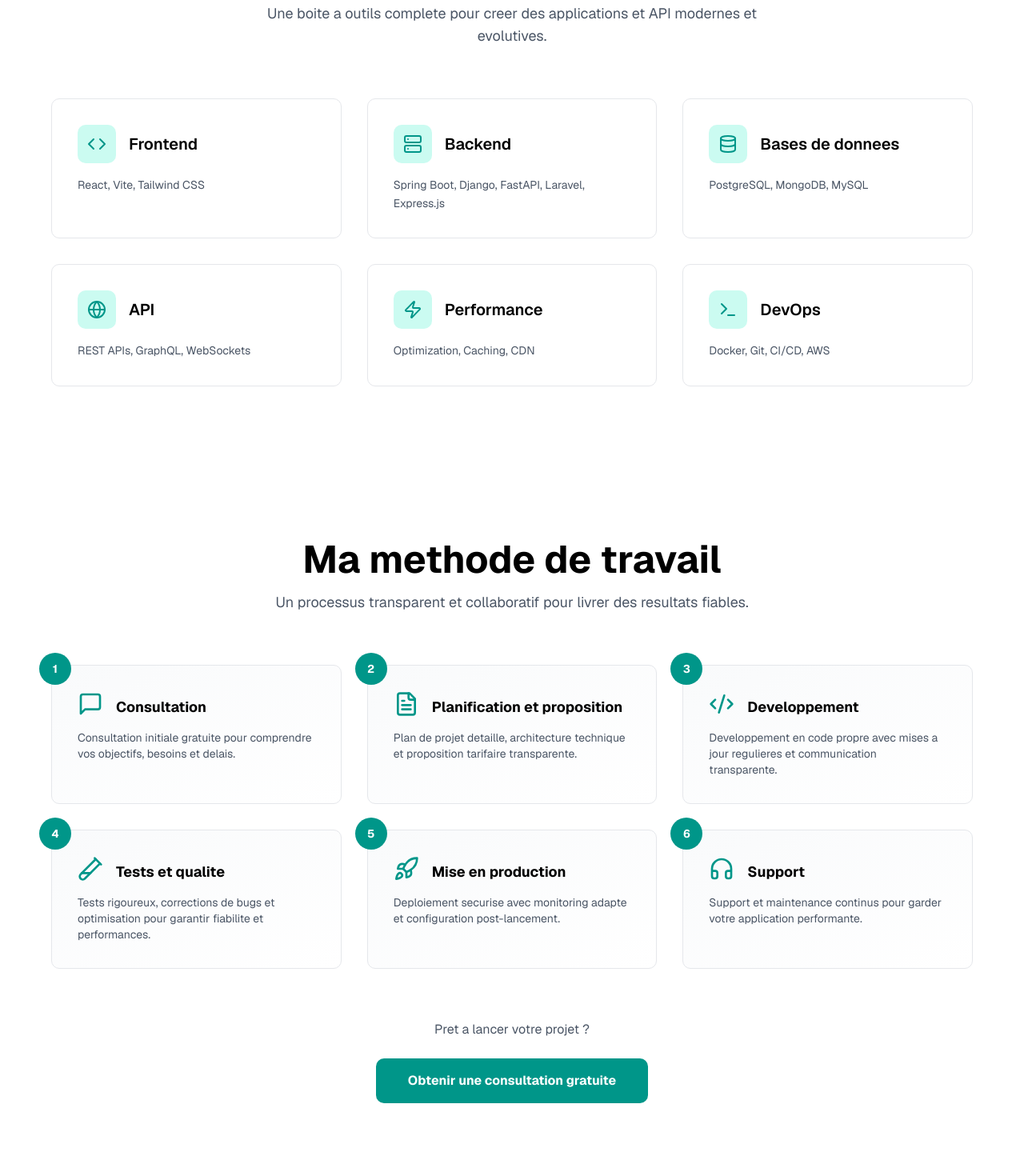
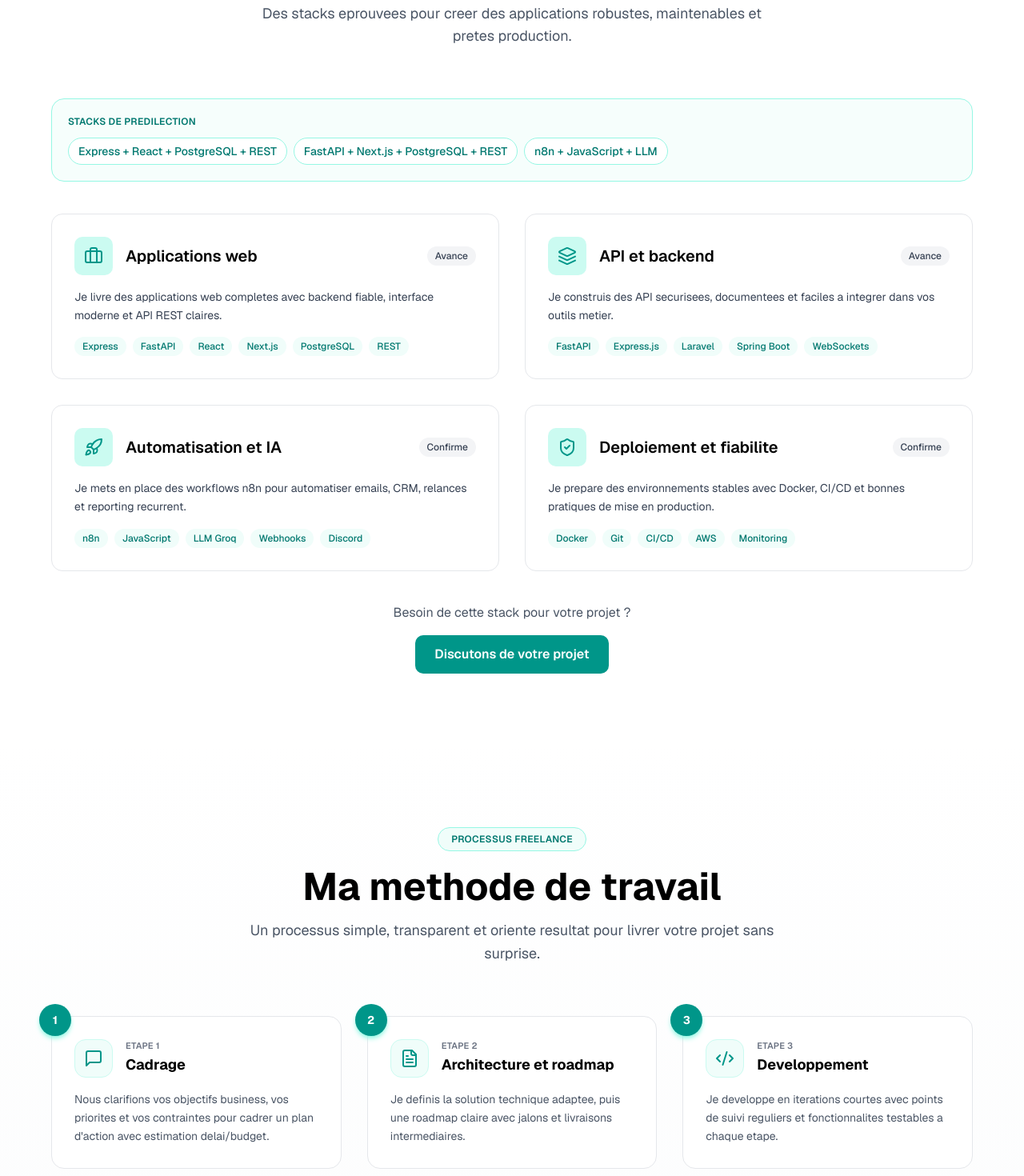
Before and after one commit to Daricha05/portfolio-website-for-johnny-richard, a Next.js app: page / in a window 1280 px wide. Shown: the part 3840-5310 px from the top of the page at 80% size. Built offline with nearby package versions, Linux system fonts and the light colour scheme.

Commit message:
Enhance Process and Skills components with improved layout and updated content for better user experience

```diff
--- a/components/process.tsx
+++ b/components/process.tsx
@@ -46,50 +46,54 @@ const Process = () => {
   ]
 
   return (
-    <section id="process" className="py-20 md:py-28 px-6 bg-white">
+    <section id="process" className="py-20 md:py-28 px-4 md:px-6 bg-gradient-to-b from-white via-gray-50/40 to-white">
       <div className="max-w-6xl mx-auto">
-        {/* Header */}
         <div className="text-center mb-16">
+          <span className="inline-flex items-center rounded-full bg-teal-50 border border-teal-200 px-4 py-1.5 text-xs font-semibold tracking-wide uppercase text-teal-700 mb-5">
+            {t("process.badge")}
+          </span>
           <h2 className="text-4xl md:text-5xl font-bold text-black mb-4">{t("process.title")}</h2>
-          <p className="text-lg text-gray-600 max-w-2xl mx-auto">
+          <p className="text-base md:text-lg text-gray-600 max-w-2xl mx-auto leading-relaxed">
             {t("process.subtitle")}
           </p>
         </div>
 
-        {/* Steps Grid */}
         <div className="grid md:grid-cols-2 lg:grid-cols-3 gap-8">
           {steps.map((step) => {
             const Icon = step.icon
             return (
               <div
                 key={step.number}
-                className="relative p-6 md:p-8 bg-gradient-to-br from-gray-50 to-white border border-gray-200 rounded-lg hover:border-teal-300 hover:shadow-lg transition"
+                className="group relative p-6 md:p-7 bg-white border border-gray-200 rounded-2xl hover:border-teal-300 hover:shadow-xl hover:-translate-y-1 transition-all duration-300"
               >
-                {/* Step number badge */}
-                <div className="absolute -top-4 -left-4 w-10 h-10 bg-teal-600 text-white rounded-full flex items-center justify-center font-bold text-sm">
+                <div className="absolute -top-4 -left-4 w-10 h-10 bg-teal-600 text-white rounded-full flex items-center justify-center font-bold text-sm shadow-md shadow-teal-200">
                   {step.number}
                 </div>
 
-                <div className="flex items-center gap-4">
-                  {/* Icon */}
-                  <Icon className="w-8 h-8 text-teal-600 mb-4" />
+                <div className="flex items-start gap-4 mb-4">
+                  <div className="w-12 h-12 rounded-xl bg-teal-50 border border-teal-100 flex items-center justify-center group-hover:bg-teal-100 transition-colors duration-300">
+                    <Icon className="w-6 h-6 text-teal-600" />
+                  </div>
 
-                  {/* Content */}
-                  <h3 className="text-lg font-bold text-black mb-2">{step.title}</h3>
+                  <div>
+                    <p className="text-[11px] uppercase tracking-wide text-gray-500 font-semibold mb-1">
+                      {t("process.stepLabel")} {step.number}
+                    </p>
+                    <h3 className="text-lg font-bold text-black leading-tight">{step.title}</h3>
+                  </div>
                 </div>
 
-                <p className="text-sm text-gray-600">{step.description}</p>
+                <p className="text-sm text-gray-600 leading-relaxed">{step.description}</p>
               </div>
             )
           })}
         </div>
 
-        {/* CTA */}
-        <div className="mt-16 text-center">
-          <p className="text-gray-600 mb-6">{t("process.ready")}</p>
+        <div className="mt-14 md:mt-16 rounded-2xl border border-teal-200 bg-gradient-to-r from-teal-50 to-cyan-50 p-6 md:p-8 text-center">
+          <p className="text-gray-700 mb-5 text-sm md:text-base">{t("process.ready")}</p>
           <a
             href="#contact"
-            className="inline-block bg-teal-600 hover:bg-teal-500 text-white px-8 md:px-10 py-3 md:py-4 rounded-lg font-bold transition"
+            className="inline-flex items-center justify-center bg-teal-600 hover:bg-teal-500 text-white px-8 md:px-10 py-3 rounded-xl font-semibold transition"
           >
             {t("process.cta")}
           </a>
--- a/components/skills.tsx
+++ b/components/skills.tsx
@@ -1,54 +1,55 @@
 "use client"
 
-import { Code, Server, Database, Globe, Zap, Terminal } from "lucide-react"
+import { Briefcase, Layers, Rocket, ShieldCheck } from "lucide-react"
 import { useTranslation } from "react-i18next"
 
 const Skills = () => {
   const { t } = useTranslation()
 
+  const freelanceStacks = [
+    t("skills.featuredStacks.0"),
+    t("skills.featuredStacks.1"),
+    t("skills.featuredStacks.2"),
+  ]
+
   const skillsData = [
     {
       id: 1,
-      category: t("skills.categories.frontend"),
-      icon: Code,
-      skills: ["React", "Vite", "Tailwind CSS"],
+      category: t("skills.blocks.0.title"),
+      icon: Briefcase,
+      skills: ["Express", "FastAPI", "React", "Next.js", "PostgreSQL", "REST"],
+      delivery: t("skills.blocks.0.delivery"),
+      level: t("skills.blocks.0.level"),
     },
     {
       id: 2,
-      category: t("skills.categories.backend"),
-      icon: Server,
-      skills: ["Spring Boot", "Django", "FastAPI", "Laravel", "Express.js"],
+      category: t("skills.blocks.1.title"),
+      icon: Layers,
+      skills: ["FastAPI", "Express.js", "Laravel", "Spring Boot", "WebSockets"],
+      delivery: t("skills.blocks.1.delivery"),
+      level: t("skills.blocks.1.level"),
     },
     {
       id: 3,
-      category: t("skills.categories.databases"),
-      icon: Database,
-      skills: ["PostgreSQL", "MongoDB", "MySQL"],
+      category: t("skills.blocks.2.title"),
+      icon: Rocket,
+      skills: ["n8n", "JavaScript", "LLM Groq", "Webhooks", "Discord"],
+      delivery: t("skills.blocks.2.delivery"),
+      level: t("skills.blocks.2.level"),
     },
     {
       id: 4,
-      category: t("skills.categories.apis"),
-      icon: Globe,
-      skills: ["REST APIs", "GraphQL", "WebSockets"],
-    },
-    {
-      id: 5,
-      category: t("skills.categories.performance"),
-      icon: Zap,
-      skills: ["Optimization", "Caching", "CDN"],
-    },
-    {
-      id: 6,
-      category: t("skills.categories.devops"),
-      icon: Terminal,
-      skills: ["Docker", "Git", "CI/CD", "AWS"],
+      category: t("skills.blocks.3.title"),
+      icon: ShieldCheck,
+      skills: ["Docker", "Git", "CI/CD", "AWS", "Monitoring"],
+      delivery: t("skills.blocks.3.delivery"),
+      level: t("skills.blocks.3.level"),
     },
   ]
 
   return (
     <section id="skills" className="py-16 md:py-20 px-4 md:px-6 bg-white">
       <div className="max-w-6xl mx-auto">
-        {/* Section title */}
         <div className="mb-12 md:mb-16">
           <h2 className="text-3xl md:text-4xl lg:text-5xl font-bold text-black mb-3 md:mb-4 text-center">
             {t("skills.title")}
@@ -58,29 +59,57 @@ const Skills = () => {
           </p>
         </div>
 
-        <div className="grid grid-cols-1 sm:grid-cols-2 lg:grid-cols-3 gap-6 md:gap-8">
+        <div className="rounded-2xl border border-teal-200 bg-teal-50/60 p-4 md:p-5 mb-8 md:mb-10">
+          <p className="text-xs uppercase tracking-wide text-teal-700 font-semibold mb-3">{t("skills.featuredLabel")}</p>
+          <div className="flex flex-wrap gap-2">
+            {freelanceStacks.map((stack) => (
+              <span key={stack} className="text-xs md:text-sm bg-white text-teal-700 border border-teal-200 px-3 py-1.5 rounded-full font-medium">
+                {stack}
+              </span>
+            ))}
+          </div>
+        </div>
+
+        <div className="grid grid-cols-1 md:grid-cols-2 gap-6 md:gap-8">
           {skillsData.map((group) => {
             const IconComponent = group.icon
             return (
               <div
                 key={group.id}
-                className="p-6 md:p-8 bg-white border border-gray-200 rounded-lg hover:border-teal-300 hover:shadow-lg transition-all duration-300 flex flex-col gap-4"
+                className="p-6 md:p-7 bg-white border border-gray-200 rounded-xl hover:border-teal-300 hover:shadow-lg transition-all duration-300 flex flex-col gap-4"
               >
-                <div className="flex items-center gap-4">
-                  {/* Icon container with teal background */}
-                  <div className="w-12 h-12 bg-teal-100 rounded-lg flex items-center justify-center">
-                    <IconComponent className="w-6 h-6 text-teal-600" />
+                <div className="flex items-center justify-between gap-4">
+                  <div className="flex items-center gap-4">
+                    <div className="w-12 h-12 bg-teal-100 rounded-lg flex items-center justify-center">
+                      <IconComponent className="w-6 h-6 text-teal-600" />
+                    </div>
+                    <h3 className="text-xl font-semibold text-black">{group.category}</h3>
                   </div>
-
-                  {/* Category title */}
-                  <h3 className="text-xl font-semibold text-black">{group.category}</h3>
+                  <span className="text-xs bg-gray-100 text-gray-700 px-2.5 py-1 rounded-full font-medium">{group.level}</span>
                 </div>
 
-                {/* Skills list */}
-                <p className="text-gray-600 text-sm leading-relaxed">{group.skills.join(", ")}</p>
+                <p className="text-sm text-gray-700 leading-relaxed">{group.delivery}</p>
+
+                <div className="flex flex-wrap gap-2">
+                  {group.skills.map((skill) => (
+                    <span key={skill} className="text-xs bg-teal-50 text-teal-700 px-2.5 py-1 rounded-full font-medium">
+                      {skill}
+                    </span>
+                  ))}
+                </div>
               </div>
             )
           })}
+        </div>
+
+        <div className="mt-10 text-center">
+          <p className="text-gray-600 mb-4">{t("skills.ctaText")}</p>
+          <a
+            href="#contact"
+            className="inline-flex items-center justify-center bg-teal-600 hover:bg-teal-500 text-white px-6 py-3 rounded-lg font-semibold transition"
+          >
+            {t("skills.ctaButton")}
+          </a>
         </div>
       </div>
     </section>
--- a/messages/en.json
+++ b/messages/en.json
@@ -160,46 +160,70 @@
     ]
   },
   "skills": {
-    "title": "Technologies I Use",
-    "subtitle": "A comprehensive toolkit for building modern, scalable applications and APIs.",
-    "categories": {
-      "frontend": "Frontend",
-      "backend": "Backend",
-      "databases": "Databases",
-      "apis": "APIs",
-      "performance": "Performance",
-      "devops": "DevOps"
-    }
+    "title": "Technologies I use to deliver fast and reliably",
+    "subtitle": "Proven stacks to build robust, maintainable, production-ready applications.",
+    "featuredLabel": "Preferred stacks",
+    "featuredStacks": [
+      "Express + React + PostgreSQL + REST",
+      "FastAPI + Next.js + PostgreSQL + REST",
+      "n8n + JavaScript + LLM"
+    ],
+    "blocks": [
+      {
+        "title": "Web applications",
+        "delivery": "I deliver complete web applications with reliable backends, modern interfaces, and clean REST APIs.",
+        "level": "Advanced"
+      },
+      {
+        "title": "API and backend",
+        "delivery": "I build secure, documented APIs that are easy to integrate with business tools.",
+        "level": "Advanced"
+      },
+      {
+        "title": "Automation and AI",
+        "delivery": "I build n8n workflows to automate emails, CRM updates, follow-ups, and recurring reporting.",
+        "level": "Proficient"
+      },
+      {
+        "title": "Deployment and reliability",
+        "delivery": "I prepare stable environments with Docker, CI/CD, and production-ready deployment practices.",
+        "level": "Proficient"
+      }
+    ],
+    "ctaText": "Need this stack for your project?",
+    "ctaButton": "Let's discuss your project"
   },
   "process": {
     "title": "How I Work",
-    "subtitle": "A transparent, collaborative process designed to deliver results you can trust.",
-    "ready": "Ready to start your project?",
-    "cta": "Get Free Consultation",
+    "badge": "Freelance process",
+    "stepLabel": "Step",
+    "subtitle": "A simple, transparent, results-driven process to deliver your project without surprises.",
+    "ready": "I can provide a concrete action plan within 48 hours.",
+    "cta": "Let's discuss your project",
     "steps": [
       {
-        "title": "Consultation",
-        "description": "Free initial consultation to understand your project goals, requirements, and timeline."
+        "title": "Scoping",
+        "description": "We clarify business goals, priorities, and constraints to define an action plan with timeline and budget estimate."
       },
       {
-        "title": "Planning & Proposal",
-        "description": "Detailed project plan, technical architecture, and transparent pricing proposal."
+        "title": "Architecture & Roadmap",
+        "description": "I define the right technical solution and provide a clear roadmap with milestones and incremental deliveries."
       },
       {
         "title": "Development",
-        "description": "Clean code development with regular updates and transparent communication throughout."
+        "description": "I build in short iterations with regular checkpoints and testable features at each stage."
       },
       {
-        "title": "Testing & QA",
-        "description": "Rigorous testing, bug fixes, and optimization to ensure reliability and performance."
+        "title": "Quality & Validation",
+        "description": "I validate stability, performance, and critical flows before launch, with QA checklist and fixes applied."
       },
       {
         "title": "Deployment",
-        "description": "Safe deployment to production with proper monitoring and post-launch setup."
+        "description": "I deploy cleanly with configuration, monitoring, and baseline security for a smooth production start."
       },
       {
-        "title": "Support",
-        "description": "Ongoing support and maintenance to keep your application running smoothly."
+        "title": "Follow-up & Evolution",
+        "description": "I stay available for support, improvements, and product evolution based on your short- and long-term priorities."
       }
     ]
   },
--- a/messages/fr.json
+++ b/messages/fr.json
@@ -160,46 +160,70 @@
     ]
   },
   "skills": {
-    "title": "Technologies utilisees",
-    "subtitle": "Une boite a outils complete pour creer des applications et API modernes et evolutives.",
-    "categories": {
-      "frontend": "Frontend",
-      "backend": "Backend",
-      "databases": "Bases de donnees",
-      "apis": "API",
-      "performance": "Performance",
-      "devops": "DevOps"
-    }
+    "title": "Technologies que j'utilise pour livrer vite et bien",
+    "subtitle": "Des stacks eprouvees pour creer des applications robustes, maintenables et pretes production.",
+    "featuredLabel": "Stacks de predilection",
+    "featuredStacks": [
+      "Express + React + PostgreSQL + REST",
+      "FastAPI + Next.js + PostgreSQL + REST",
+      "n8n + JavaScript + LLM"
+    ],
+    "blocks": [
+      {
+        "title": "Applications web",
+        "delivery": "Je livre des applications web completes avec backend fiable, interface moderne et API REST claires.",
+        "level": "Avance"
+      },
+      {
+        "title": "API et backend",
+        "delivery": "Je construis des API securisees, documentees et faciles a integrer dans vos outils metier.",
+        "level": "Avance"
+      },
+      {
+        "title": "Automatisation et IA",
+        "delivery": "Je mets en place des workflows n8n pour automatiser emails, CRM, relances et reporting recurrent.",
+        "level": "Confirme"
+      },
+      {
+        "title": "Deploiement et fiabilite",
+        "delivery": "Je prepare des environnements stables avec Docker, CI/CD et bonnes pratiques de mise en production.",
+        "level": "Confirme"
+      }
+    ],
+    "ctaText": "Besoin de cette stack pour votre projet ?",
+    "ctaButton": "Discutons de votre projet"
   },
   "process": {
     "title": "Ma methode de travail",
-    "subtitle": "Un processus transparent et collaboratif pour livrer des resultats fiables.",
-    "ready": "Pret a lancer votre projet ?",
-    "cta": "Obtenir une consultation gratuite",
+    "badge": "Processus freelance",
+    "stepLabel": "Etape",
+    "subtitle": "Un processus simple, transparent et oriente resultat pour livrer votre projet sans surprise.",
+    "ready": "Je peux vous proposer un plan d'action concret sous 48h.",
+    "cta": "Discutons de votre projet",
     "steps": [
       {
-        "title": "Consultation",
-        "description": "Consultation initiale gratuite pour comprendre vos objectifs, besoins et delais."
+        "title": "Cadrage",
+        "description": "Nous clarifions vos objectifs business, vos priorites et vos contraintes pour cadrer un plan d'action avec estimation delai/budget."
       },
       {
-        "title": "Planification et proposition",
-        "description": "Plan de projet detaille, architecture technique et proposition tarifaire transparente."
+        "title": "Architecture et roadmap",
+        "description": "Je definis la solution technique adaptee, puis une roadmap claire avec jalons et livraisons intermediaires."
       },
       {
         "title": "Developpement",
-        "description": "Developpement en code propre avec mises a jour regulieres et communication transparente."
+        "description": "Je developpe en iterations courtes avec points de suivi reguliers et fonctionnalites testables a chaque etape."
       },
       {
-        "title": "Tests et qualite",
-        "description": "Tests rigoureux, corrections de bugs et optimisation pour garantir fiabilite et performances."
+        "title": "Qualite et validation",
+        "description": "Je valide stabilite, performance et cas critiques avant mise en ligne, avec checklist QA et correctifs."
       },
       {
         "title": "Mise en production",
-        "description": "Deploiement securise avec monitoring adapte et configuration post-lancement."
+        "description": "Je deploie proprement avec configuration, monitoring et securisation de base pour un demarrage sans friction."
       },
       {
-        "title": "Support",
-        "description": "Support et maintenance continus pour garder votre application performante."
+        "title": "Suivi et evolution",
+        "description": "Je reste disponible pour support, ameliorations et evolutions produit selon vos priorites court et long terme."
       }
     ]
   },
```
